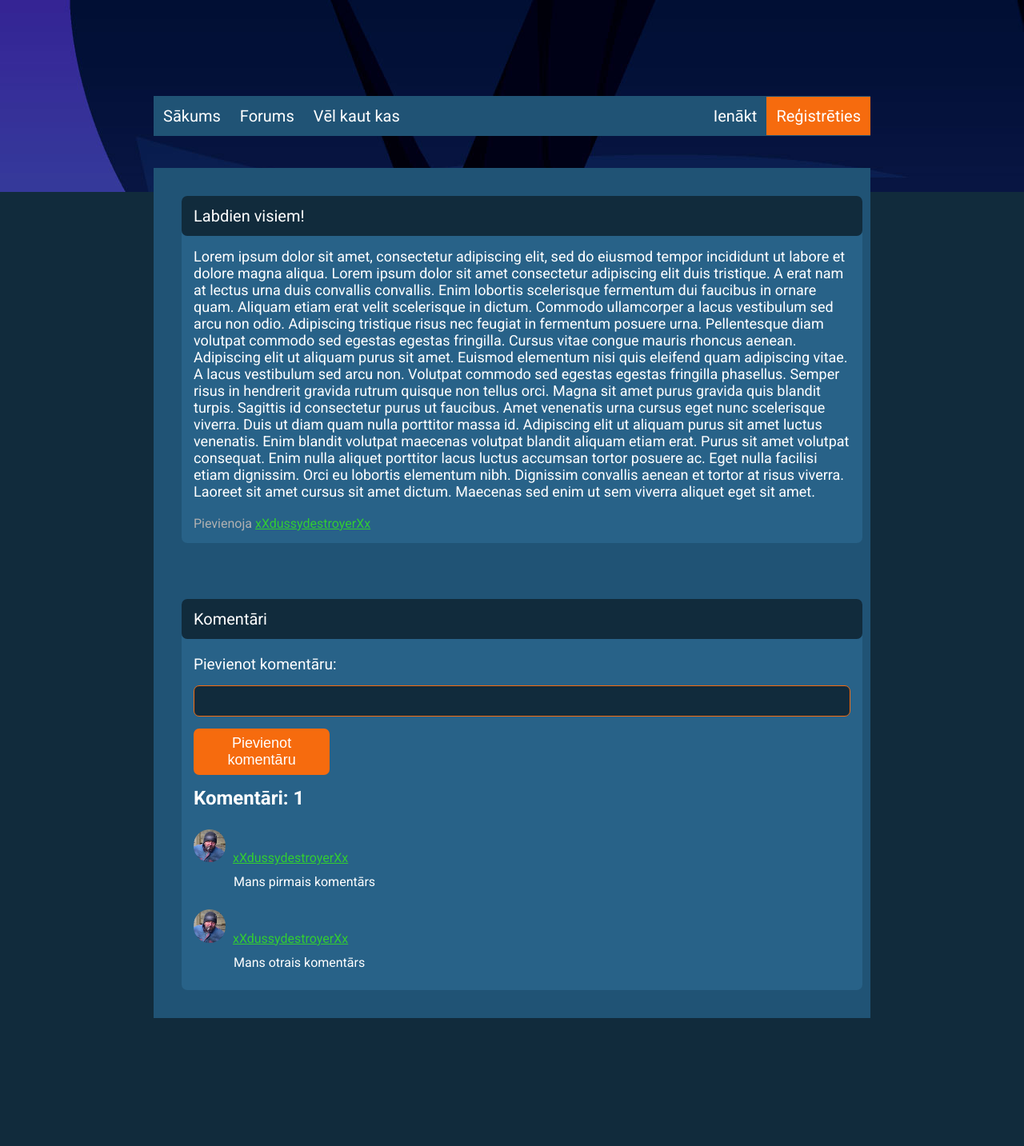
After one commit to markus-laskovskisbrangals/ILL, a PHP site: page /post.php in a window 1280 px wide. The commit adds this page. Shown: the whole page at 80% size. Run offline with PHP 8.4, Linux system fonts and the light colour scheme.

Commit message:
Added design for post page

```diff
--- /dev/null
+++ b/post.php
@@ -0,0 +1,66 @@
+<!DOCTYPE html>
+<html lang="en">
+<head>
+    <meta charset="UTF-8">
+    <meta http-equiv="X-UA-Compatible" content="IE=edge">
+    <link rel="stylesheet" href="./stylesheets/style.css">
+    <meta name="viewport" content="width=device-width, initial-scale=1.0">
+    <title>Labdien visiem!</title>
+</head>
+<body>
+<div class="banner"></div>
+    <?php require './components/navigation.php'; ?>
+    <div class="container">
+        <div class="chat-widget" style="display: inline-block; margin: 35px;">
+            <div class="widget-header">
+                <p>Labdien visiem!</p>
+            </div>
+            <div class="widget-body">
+                <div class="post-text">
+                    <p>Lorem ipsum dolor sit amet, consectetur adipiscing elit, sed do eiusmod tempor incididunt ut labore et dolore magna aliqua. Lorem ipsum dolor sit amet consectetur adipiscing elit duis tristique. A erat nam at lectus urna duis convallis convallis. Enim lobortis scelerisque fermentum dui faucibus in ornare quam. Aliquam etiam erat velit scelerisque in dictum. Commodo ullamcorper a lacus vestibulum sed arcu non odio. Adipiscing tristique risus nec feugiat in fermentum posuere urna. Pellentesque diam volutpat commodo sed egestas egestas fringilla. Cursus vitae congue mauris rhoncus aenean. Adipiscing elit ut aliquam purus sit amet. Euismod elementum nisi quis eleifend quam adipiscing vitae. A lacus vestibulum sed arcu non. Volutpat commodo sed egestas egestas fringilla phasellus. Semper risus in hendrerit gravida rutrum quisque non tellus orci.
+
+                    Magna sit amet purus gravida quis blandit turpis. Sagittis id consectetur purus ut faucibus. Amet venenatis urna cursus eget nunc scelerisque viverra. Duis ut diam quam nulla porttitor massa id. Adipiscing elit ut aliquam purus sit amet luctus venenatis. Enim blandit volutpat maecenas volutpat blandit aliquam etiam erat. Purus sit amet volutpat consequat. Enim nulla aliquet porttitor lacus luctus accumsan tortor posuere ac. Eget nulla facilisi etiam dignissim. Orci eu lobortis elementum nibh. Dignissim convallis aenean et tortor at risus viverra. Laoreet sit amet cursus sit amet dictum. Maecenas sed enim ut sem viverra aliquet eget sit amet.</p>
+                </div>
+                <div class="author-text">
+                    <p>Pievienoja <a href="">xXdussydestroyerXx</a></p>
+                </div>
+            </div>
+        </div>
+        <div class="chat-widget" style="display: inline-block; margin: 35px;">
+            <div class="widget-header">
+                <p>Komentāri</p>
+            </div>
+            <div class="widget-body">
+                <div class="newpost">
+                    <form action="" method="POST">
+                        <label for="comment-text">Pievienot komentāru:</label>
+                        <input type="text" name="comment-text" id="">
+                        <button type="submit" id="submit-button">Pievienot komentāru</button>
+                    </form>
+                </div>
+                <div class="comments">
+                    <h2>Komentāri: 1</h2>
+                    <div class="comment-block">
+                        <div class="comment-author">
+                            <img src="./assets/images/bomzis.png" alt="profile picture">
+                            <a href="">xXdussydestroyerXx</a>
+                        </div>
+                        <div class="comment-content">
+                            <p>Mans pirmais komentārs</p>
+                        </div>
+                    </div>
+                    <div class="comment-block">
+                        <div class="comment-author">
+                            <img src="./assets/images/bomzis.png" alt="profile picture">
+                            <a href="">xXdussydestroyerXx</a>
+                        </div>
+                        <div class="comment-content">
+                            <p>Mans otrais komentārs</p>
+                        </div>
+                    </div>
+                </div>
+            </div>
+        </div>
+    </div>
+</body>
+</html>
--- a/stylesheets/style.css
+++ b/stylesheets/style.css
@@ -361,3 +361,56 @@ body{
     margin-left: 15px;
     border-radius: 7px;
 }
+
+.post-text{
+    margin: 15px;
+}
+
+.post-text p{
+    color: var(--text-color);
+    font-size: 18px;
+}
+
+.author-text{
+    margin-top: 20px;
+    margin-left: 15px;
+    margin-bottom: 15px;
+}
+
+.author-text p{
+    color: rgb(177, 177, 177);
+}
+
+.author-text a{
+    color: limegreen;
+}
+
+.comments h2{
+    margin-left: 15px;
+    margin-bottom: 25px;
+    color: var(--text-color);
+}
+
+.comment-block{
+    margin-left: 15px;
+    margin-bottom: 25px;
+}
+
+.comment-author img{
+    width: 40px;
+    border-radius: 20px;
+}
+
+.comment-author a{
+    line-height: 40px;
+    color: limegreen;
+    margin-left: 5px;
+}
+
+.comment-content{
+    margin-left: 50px;
+}
+
+.comment-content p{
+    color: var(--text-color);
+}
```
